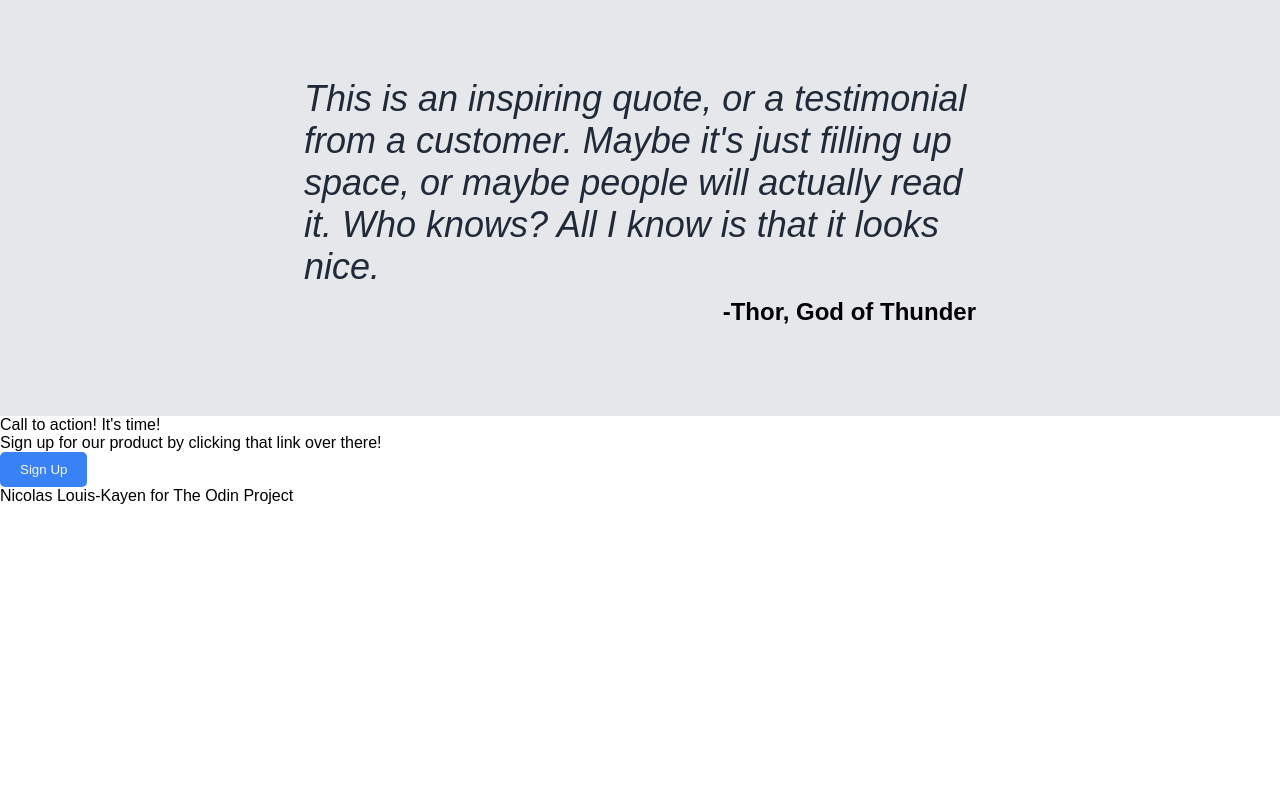
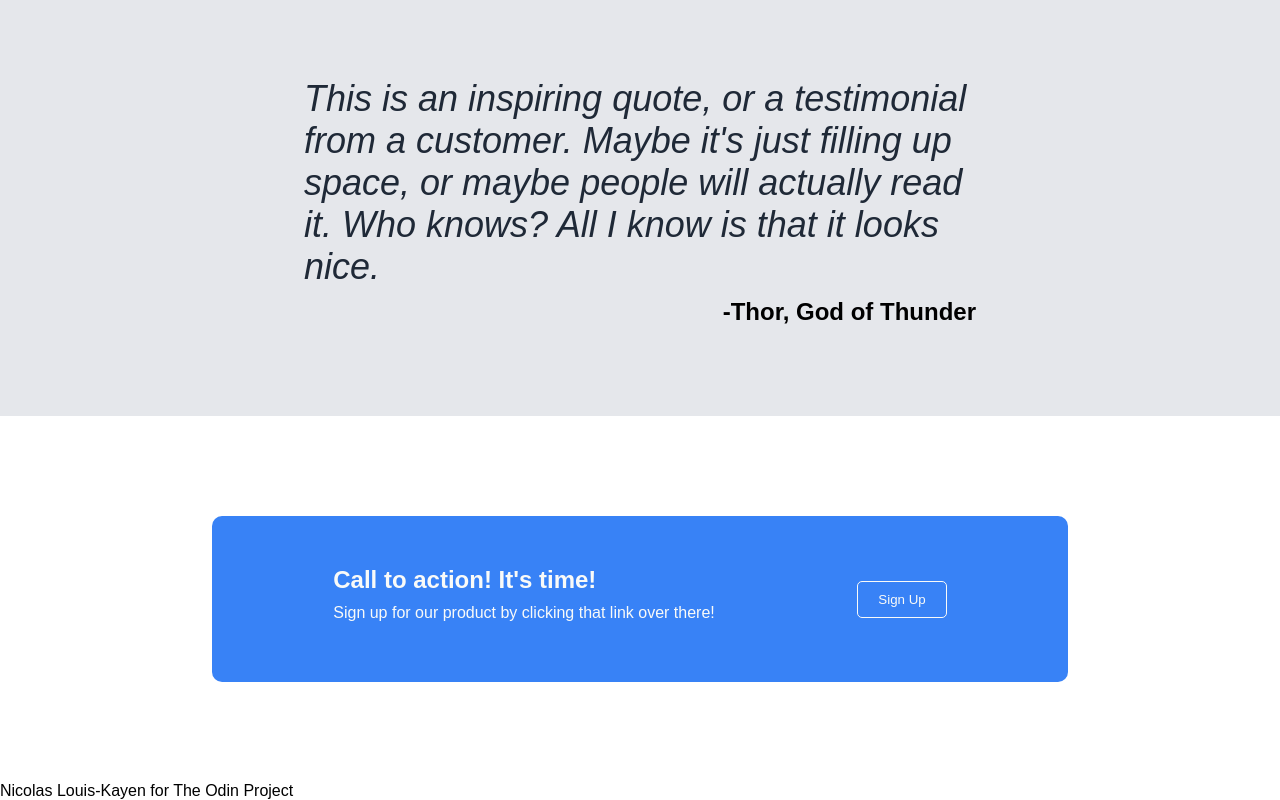
Before and after one commit to Nicolouiskayencodes/odin-landing-page, a plain HTML site: page index.html in a window 1280 px wide. Shown: the part 1169-1969 px from the top of the page. Before the commit the page ends 1674 px from the top, so only its background shows below. Drawn offline with Linux system fonts and the light colour scheme.

Commit message:
style call to action section and add min widths

```diff
--- a/styles.css
+++ b/styles.css
@@ -17,6 +17,7 @@
   justify-content: space-between;
   align-items: center;
   padding: 10px;
+  min-width: 600px;
 }
 
 .logo {
@@ -49,6 +50,7 @@
   gap: 10px;
   align-items: center;
   justify-content: center;
+  min-width: 800px;
 }
 
 .left-side {
@@ -78,6 +80,7 @@
   color: #F9FAF8;
   padding: 10px 20px;
   border-radius: 5px;
+  flex-shrink: 0;
 }
 
 .h2 {
@@ -117,6 +120,7 @@
   flex-direction: column;
   justify-content: center;
   align-items: center;
+  min-width: 751px;
 }
 
 .quote {
@@ -131,3 +135,38 @@
   font-size: 24px;
   margin: 10px 20%;
 }
+
+.section-4 {
+  display: flex;
+  justify-content: center;
+  align-items: center;
+  padding: 100px;
+}
+
+.call-to-action {
+  display: flex;
+  justify-content: space-around;
+  background-color: #3882F6;
+  border-radius: 10px;
+  padding: 50px;
+  color: #F9FAF8;
+  width: 70%;
+  min-width: 470px;
+}
+
+.itstime {
+  font-weight: 700;
+  font-size: 24px;
+}
+
+.signuptext {
+  font-weight: 100;
+  margin: 10px 0px;
+}
+
+.signup2 {
+  border: 1px;
+  border-color: #F9FAF8;
+  border-style: solid;
+  align-self: center;
+}
```
